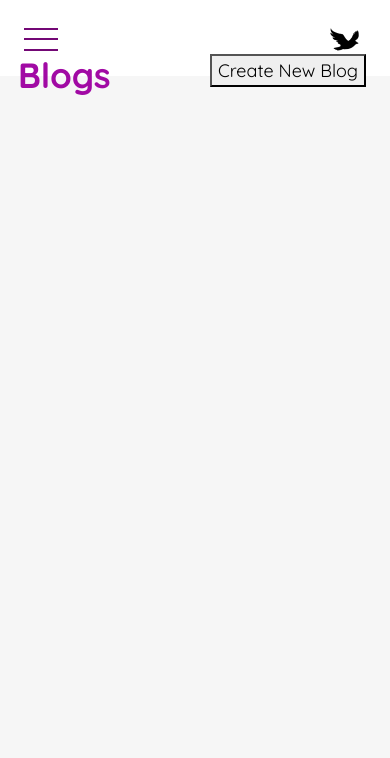
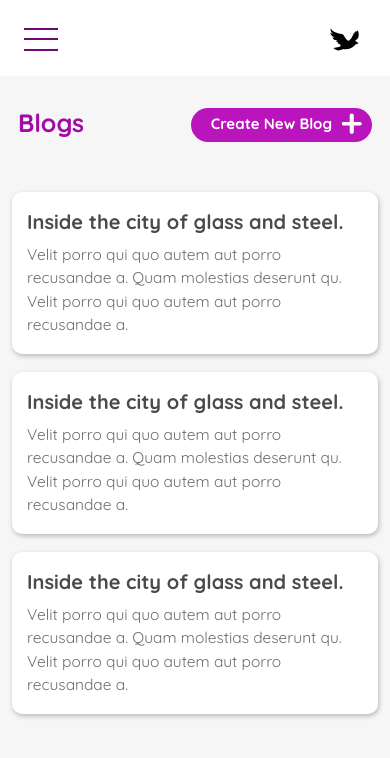
Before and after one commit to gayatribudha/mockingbird, a React (Create React App) app: page /dashboard/blog in a window 390 px wide. Shown: the top 758 px of the page. Built offline with nearby package versions, Linux system fonts and the light colour scheme.

Commit message:
Create Dashboard blog page, show blog page.

```diff
--- a/src/App.js
+++ b/src/App.js
@@ -12,6 +12,11 @@ import Dashboard from './pages/Dashboard/Dashboard';
 import DashBlog from './pages/Dashboard/DashBlog';
 import DashStory from './pages/Dashboard/DashStory';
 import DashProfile from './pages/Dashboard/DashProfile';
+import CreateBlog from './pages/Dashboard/CreateBlog';
+import ShowBlog from './pages/Dashboard/ShowBlog';
+
+
+
 
 import { BrowserRouter as Router, Route } from 'react-router-dom';
 
@@ -58,6 +63,9 @@ function App() {
         <DashboardRoute exact path="/dashboard/blog" component={DashBlog}></DashboardRoute>
         <DashboardRoute exact path="/dashboard/story" component={DashStory}></DashboardRoute>
         <DashboardRoute exact path="/dashboard/profile" component={DashProfile}></DashboardRoute>
+        <DashboardRoute exact path="/dashboard/show-blog" component={ShowBlog}></DashboardRoute>
+
+        <DashboardRoute exact path="/dashboard/create-blog" component={CreateBlog}></DashboardRoute>
 
       </Router>
     </div >
--- a/src/assets/css/dashboard.css
+++ b/src/assets/css/dashboard.css
@@ -16,6 +16,58 @@
     font-size: 40px;
 }
 
+.create-blog-btn {
+    background-color: #ba14bd;
+    color: white;
+    padding: 5px 40px 6px 20px;
+    border: 0px;
+    border-radius: 50px;
+    font-weight: 700;
+}
+
+.create-blog-btn:hover {
+    box-shadow: 2px 3px 7px rgba(0, 0, 0, 0.25);
+}
+
+.delete-btn {
+    background-color: white;
+    color: #ba14bd;
+    border: 1px solid #ba14bd;
+    border-radius: 50px;
+    font-size: 17px;
+    font-weight: 700;
+    padding: 5px 20px 5px 20px;
+}
+
+.delete-btn:hover {
+    background-color: #ba14bd;
+    color: white;
+    border: 1px solid #ba14bd;
+    border-radius: 50px;
+    font-size: 17px;
+    font-weight: 700;
+    padding: 5px 20px 5px 20px;
+}
+
+.d-blog-card {
+    background-color: white;
+    border-radius: 10px;
+    box-shadow: 1px 2px 5px rgba(0, 0, 0, 0.25);
+}
+
+.d-blog-card h3 {
+    font-weight: 700;
+}
+
+.d-blog-card p {
+    font-size: 15.5px;
+}
+
+.d-blog-card:hover {
+    box-shadow: 2px 5px 10px rgba(0, 0, 0, 0.25);
+    cursor: pointer;
+}
+
 @media screen and (max-width: 768px) {
     .dashboard-content {
         margin: auto;
@@ -26,6 +78,19 @@
     }
     .dash-title {
         font-size: 32px !important;
+    }
+
+    .create-blog-title {
+        font-size: 25px !important;
+    }
+
+    .create-blog-btn {
+        background-color: #ba14bd;
+        color: white;
+        font-weight: 700;
+        border: 0px;
+        border-radius: 50px;
+        font-size: 15px;
     }
 }
 
--- a/src/components/SideBar/SideBar.css
+++ b/src/components/SideBar/SideBar.css
@@ -6,7 +6,7 @@
 }
 
 .sidebar {
-    height: 100vh;
+    min-height: 100vh;
 }
 
 .user_photo {
--- /dev/null
+++ b/src/pages/Dashboard/CreateBlog.js
@@ -0,0 +1,12 @@
+import React from 'react';
+
+import '../../assets/css/dashboard.css';
+
+
+export default function CreateBlog() {
+    return (
+        <div className="dashboard">
+            <div className="row px-3 px-md-5 pt-lg-5 flex flex-row">Create Blog</div>
+        </div>
+    )
+}
--- a/src/pages/Dashboard/DashBlog.js
+++ b/src/pages/Dashboard/DashBlog.js
@@ -1,4 +1,6 @@
 import React from 'react';
+import { Link } from 'react-router-dom';
+
 
 import '../../assets/css/dashboard.css';
 
@@ -6,14 +8,54 @@ import '../../assets/css/dashboard.css';
 export default function Dashboard() {
     return (
         <div className="dashboard">
-            <div className="row px-3 px-md-5 px-ld-5 pt-5">
-                <div className="col">
+            <div className="row px-3 px-md-5 pt-lg-5 flex flex-row">
+                <div className="col-3 pt-5 pt-md-5 pt-lg-0">
 
-                    <h1 className="title">Blogs</h1>
+                    <h1 className="title create-blog-title mt-5 mt-md-0 mt-lg04">Blogs</h1>
                 </div>
-                <div className="col pl-md-5">
-                    <button>Create New Blog</button>
+                <div className="col-9 pt-5 pt-md-5 pt-lg-0">
+                    <div className="mt-5 mt-md-0 mt-lg-0">
+                    <button className="create-blog-btn float-right">
+
+                            Create New Blog
+
+                            <svg className="position-absolute mx-2 mx-md-2 mx-lg-2 mt-md-1 mt-lg-1" width="21" height="21" viewBox="0 0 21 21" fill="none" xmlns="http://www.w3.org/2000/svg">
+                                <path d="M18.9542 9.08C19.4876 9.08 19.9142 9.25333 20.2342 9.6C20.5809 9.92 20.7542 10.3467 20.7542 10.88C20.7542 11.3867 20.5809 11.8 20.2342 12.12C19.9142 12.44 19.4876 12.6 18.9542 12.6H12.7942V18.72C12.7942 19.3067 12.6076 19.8 12.2342 20.2C11.8609 20.5733 11.3676 20.76 10.7542 20.76C10.1676 20.76 9.67422 20.5733 9.27422 20.2C8.90089 19.8 8.71422 19.3067 8.71422 18.72V12.6H2.59422C2.08755 12.6 1.66089 12.4267 1.31422 12.08C0.967552 11.7333 0.794219 11.3067 0.794219 10.8C0.794219 10.2933 0.954219 9.88 1.27422 9.56C1.62089 9.24 2.06089 9.08 2.59422 9.08H8.71422V2.56C8.71422 1.97333 8.90089 1.49333 9.27422 1.12C9.67422 0.746666 10.1676 0.559999 10.7542 0.559999C11.3676 0.559999 11.8609 0.746666 12.2342 1.12C12.6076 1.49333 12.7942 1.97333 12.7942 2.56V9.08H18.9542Z" fill="white" />
+                            </svg>
+                    </button>
+                    </div>
                 </div>
+            </div>
+            <div className="row px-4 px-md-5 px-lg-5  mt-4 mt-md-4 mt-lg-4">
+            {
+            [1,2,3 ].map(n => (
+                <div className="col-sm-12 col-md-5 col-lg-5 ml-md-4 ml-lg-4  mt-3 d-blog-card">
+                     <Link activeClassName="sidebar-menu_active" to="/dashboard/show-blog" style={{textDecoration: "none"}}>
+                    <div className="pt-3">
+
+                        <h3 className="blog-title">Inside the city of glass and steel.</h3>
+                        <p className="blog-para">Velit porro qui quo autem aut porro recusandae a. Quam molestias deserunt qu.
+                        Velit porro qui quo autem aut porro recusandae a.</p>
+                    </div>
+                    </Link>
+                </div>
+                    ))
+                }
+                {/* <div className="col-sm-12 col-md-5 col-lg-5 d-blog-card ">
+
+
+                    <div className="pt-3">
+                        <h3>Inside the city of glass and steel.</h3>
+                        <p>Velit porro qui quo autem aut porro recusandae a. Quam molestias deserunt qu.</p>
+                    </div>
+                </div>
+                <div></div>
+                <div className=" col-sm-12 col-md-5 col-lg-5 mt-2 mt-md-0 mt-lg-0 offset-md-1 offset-lg-1    d-blog-card">
+                    <div className="pt-3">
+                        <h3>Hotel diaries of high school.</h3>
+                        <p>Velit porro qui quo autem aut porro recusandae a. Quam molestias deserunt qu.</p>
+                    </div>
+                </div> */}
             </div>
         </div>
     )
--- /dev/null
+++ b/src/pages/Dashboard/ShowBlog.js
@@ -0,0 +1,49 @@
+import React from 'react';
+import { Link } from 'react-router-dom';
+
+import '../../assets/css/dashboard.css';
+
+
+export default function ShowBlog() {
+    return (
+        <div className="dashboard">
+            <div className="row px-3 px-md-5 px-lg-5 pt-lg-5">
+                <div className="col-sm-12 col-md-5 col-lg-5 pt-5 pt-md-5 pt-lg-0">
+                    <Link to="/dashboard/blog">
+                        <p className="mt-5 mt-md-0 mt-lg-0" style={{ fontSize: "16px" }}>
+                        <svg className="mr-2" xmlns="http://www.w3.org/2000/svg" height="24px" viewBox="0 0 24 24" width="24px" fill="#000000"><path d="M0 0h24v24H0V0z" fill="none"/><path d="M19 11H7.83l4.88-4.88c.39-.39.39-1.03 0-1.42-.39-.39-1.02-.39-1.41 0l-6.59 6.59c-.39.39-.39 1.02 0 1.41l6.59 6.59c.39.39 1.02.39 1.41 0 .39-.39.39-1.02 0-1.41L7.83 13H19c.55 0 1-.45 1-1s-.45-1-1-1z"/></svg>
+                            Back to Blog page
+                        </p>
+                    </Link>
+                </div>
+                <div className="col-sm-12 col-md-7 col-lg-7 pt-5 pt-md-5 pt-lg-0 d-none d-sm-none d-md-block d-lg-block">
+                    <div className="mt-5 mt-md-0 mt-lg-0 float-right">
+                        <button className="delete-btn">Update</button>
+
+                        <button className="ml-2 delete-btn">Delete</button>
+
+                    </div>
+                </div>
+            </div>
+            <div className="row px-3 px-md-5 px-lg-5 mt-2 mt-md-4 mt-lg-4">
+                <div className="col m-2 p-3 mb-2" style={{ backgroundColor: "white" }}>
+                    <h3 className="blog-title text-center mt-2 ">Inside the city of glass and stell.</h3>
+                    <p className="m-3">Velit porro qui quo autem aut porro recusandae a. Quam molestias deserunt qu. Velit porro qui quo autem aut porro recusandae a. Quam molestias deserunt qu. Lorem ipsum dolor sit amet, consectetur adipiscing elit, sed do eiusmod tempor incididunt ut labore et dolore magna aliqua. Ut enim ad minim veniam, quis nostrud exercitation ullamco laboris nisi ut aliquip ex ea commodo consequat. Duis aute irure dolor in reprehenderit in voluptate velit esse cillum dolore eu fugiat nulla pariatur. Excepteur sint occaecat cupidatat non proident, sunt in culpa qui officia deserunt mollit anim id est laborum.
+
+                    Velit porro qui quo autem aut porro recusandae a. Quam molestias deserunt qu.Velit porro qui quo autem aut porro recusandae a. Quam molestias deserunt qu.
+                    <br />
+                    Velit porro qui quo autem aut porro recusandae a. Quam molestias deserunt qu. Velit porro qui quo autem aut porro recusandae a. Quam molestias deserunt qu.Velit porro qui quo autem aut porro recusandae a. Quam molestias deserunt qu.
+                    Duis aute irure dolor in reprehenderit in voluptate velit esse cillum dolore eu fugiat nulla pariatur. Excepteur sint occaecat cupidatat non proident, sunt in culpa qui officia deserunt mollit anim id est laborum.
+                    </p>
+                </div>
+            </div>
+            <div className="row my-2 mx-5 pb-5  d-block d-md-block d-lg-none">
+                <div className="col ">
+                    <button className="delete-btn">Update</button>
+                    <button className="ml-2 delete-btn">Delete</button>
+
+                </div>
+            </div>
+        </div>
+    )
+}
```
Also changed, not shown: src/assets/images/back_arrow_icon.svg (added), src/assets/images/create-blog-icon.svg (added).
